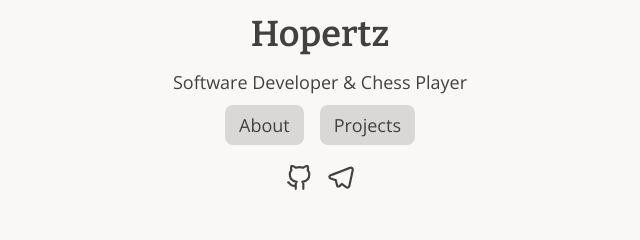
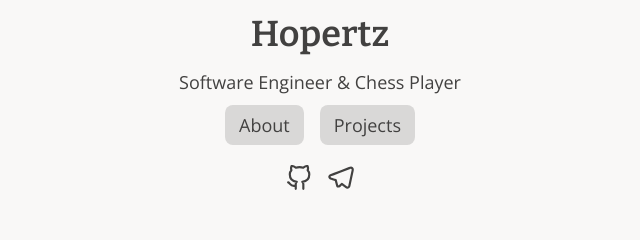
Before and after one commit to Hopertz/hopertz.github.io, a plain HTML site: page index.html in a window 1280 px wide. Shown: the part 400-640 px from the top of the page, 320-960 px from the left. Drawn offline with nearby package versions, Linux system fonts and the light colour scheme.

Commit message:
Update index.html

```diff
--- a/index.html
+++ b/index.html
@@ -132,7 +132,7 @@
                 <img draggable="false" src="./img/pic.jpg" alt title height="150"
                     width="150" />
                 <h1>Hopertz</h1>
-                <span>Software Developer &amp; Chess Player</span>
+                <span>Software Engineer &amp; Chess Player</span>
                 <div class="buttons">
                     <a class="button" href="/about" rel="noopener" title="About">
                         <span class="button-inner">
```
